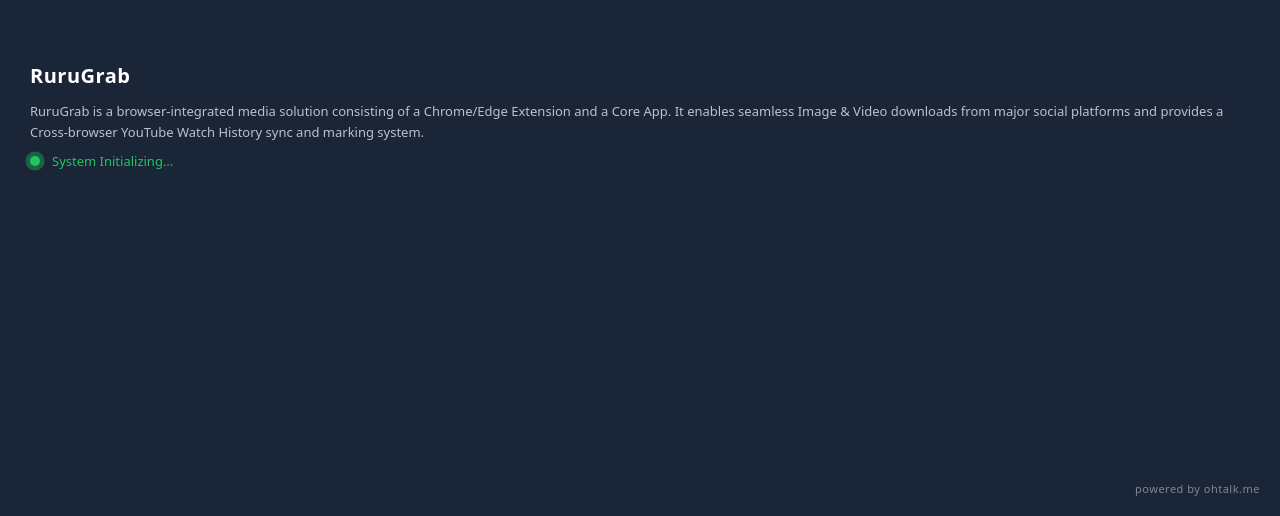
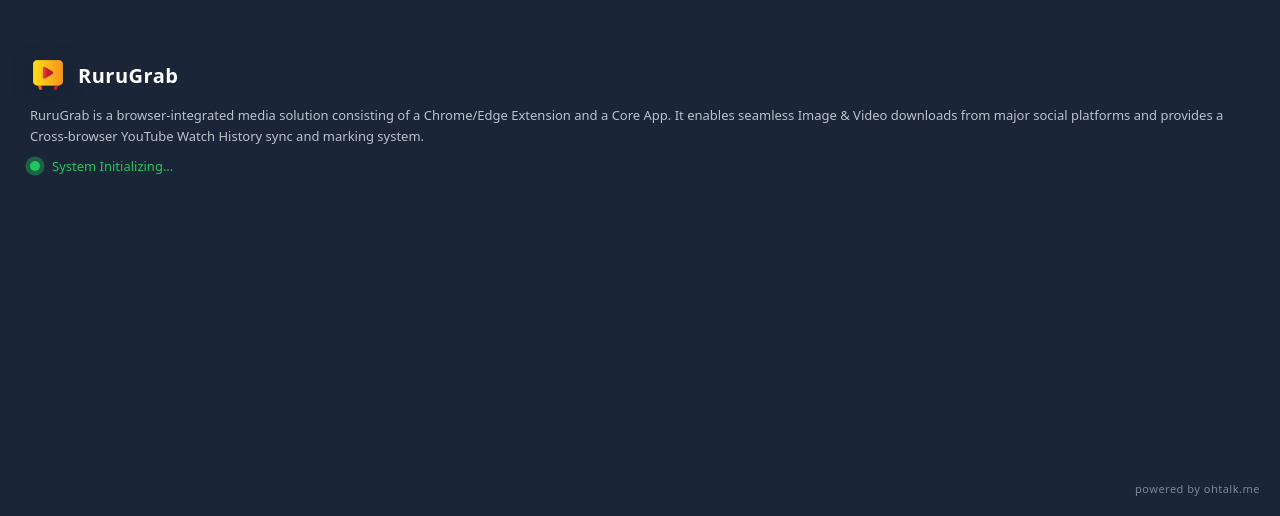
Before and after one commit to iziz/RuruGrab, a website built with Vite: page app/splashscreen.html in a window 1280 px wide. Shown: the part 284-800 px from the top of the page. Built offline with nearby package versions, Linux system fonts and the light colour scheme.

Commit message:
Add app icon to splashscreen header

```diff
--- a/app/splashscreen.html
+++ b/app/splashscreen.html
@@ -39,11 +39,25 @@
       justify-content: center;
     }
 
+    .brand {
+      display: flex;
+      align-items: center;
+      gap: 12px;
+      margin: 0 0 12px;
+    }
+
+    .brand-icon {
+      width: 36px;
+      height: 36px;
+      object-fit: contain;
+      filter: drop-shadow(0 4px 10px rgba(15, 23, 42, 0.45));
+    }
+
     .title {
       font-size: 20px;
       font-weight: 700;
       letter-spacing: 0.5px;
-      margin: 0 0 12px;
+      margin: 0;
       color: #fff;
     }
 
@@ -102,7 +116,10 @@
 
 <body>
   <div class="card">
-    <div class="title">RuruGrab</div>
+    <div class="brand">
+      <img class="brand-icon" src="./src-tauri/resources/RuruGrab.ico" alt="RuruGrab icon" />
+      <div class="title">RuruGrab</div>
+    </div>
     <p class="sub">RuruGrab is a browser-integrated media solution consisting of a Chrome/Edge Extension and a Core App.
       It enables seamless Image & Video downloads from major social platforms and provides a Cross-browser YouTube Watch
       History sync and marking system.</p>
```
